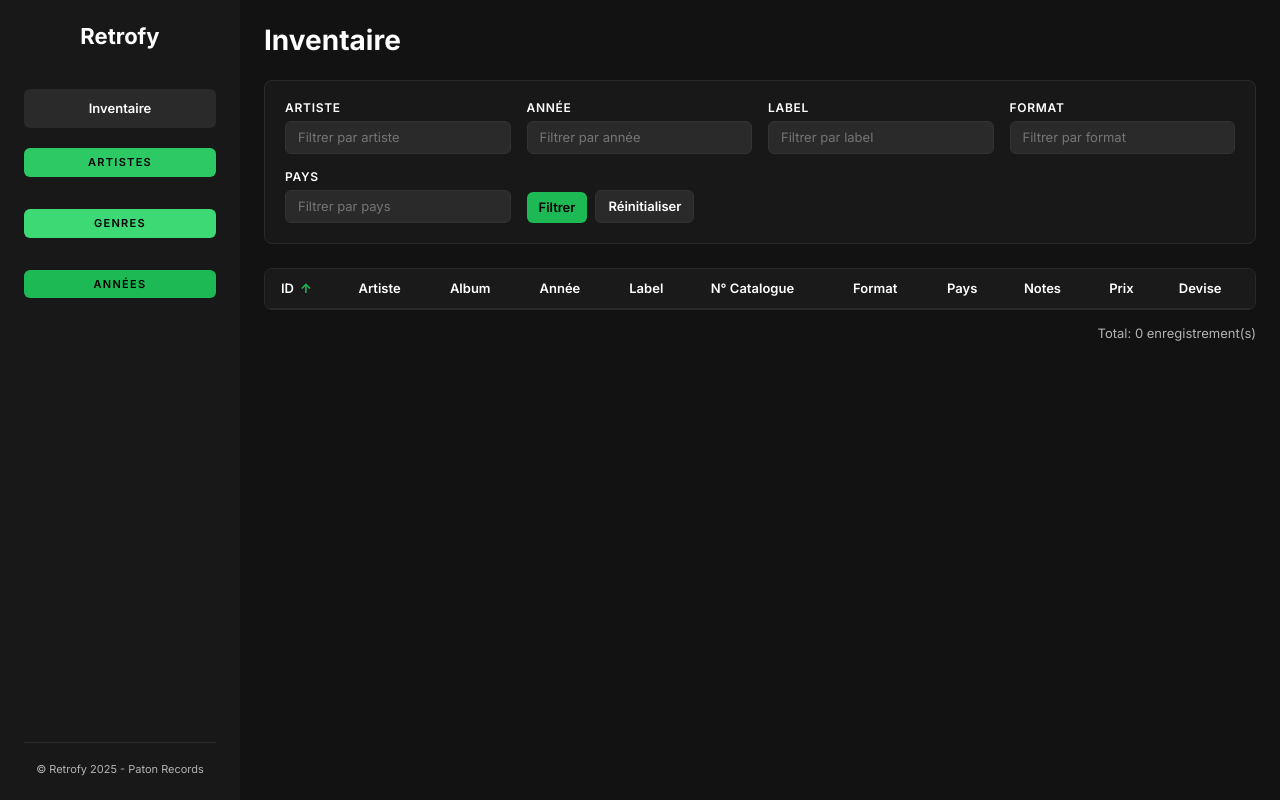
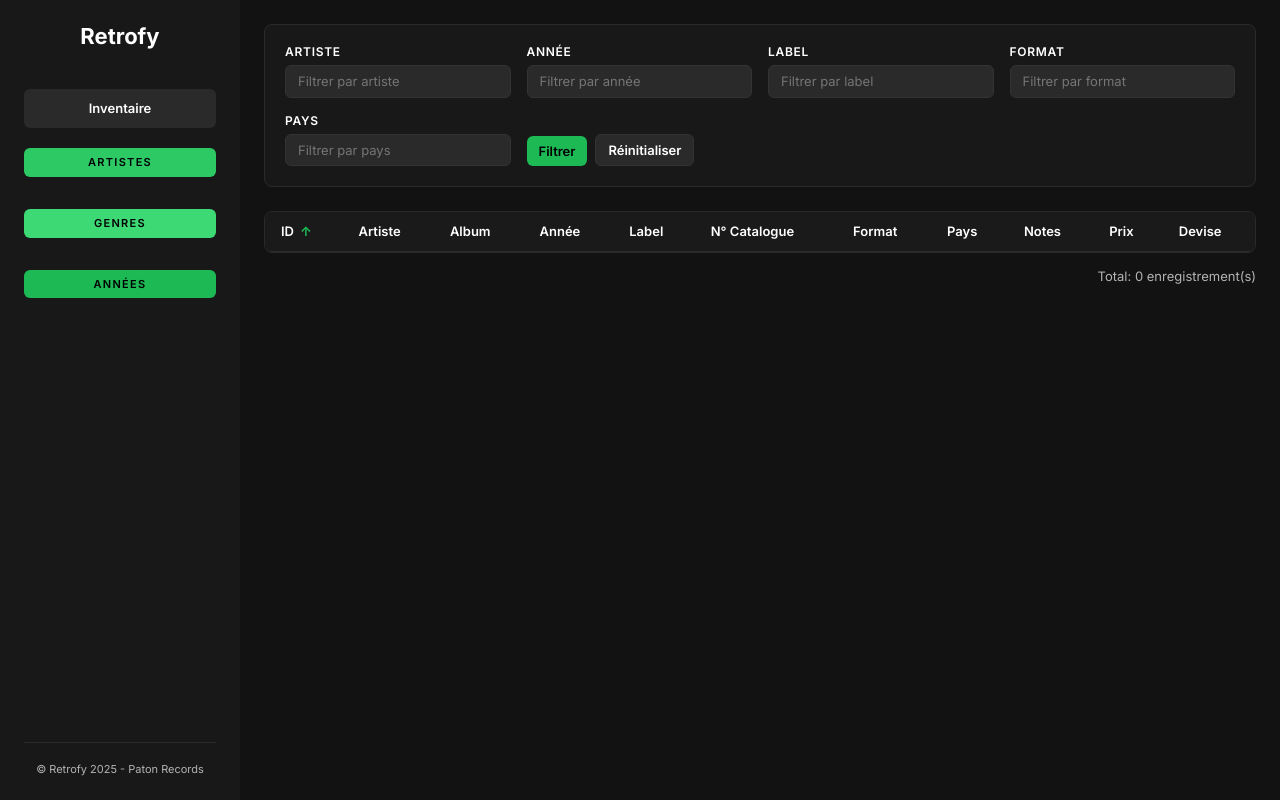
Before and after one commit to erille/Cursor-Retrofy, a Flask app: page /inventaire in a window 1280 px wide. Run offline with Flask 3, Linux system fonts and the light colour scheme; data that the repository does not hold is empty.

Commit message:
Test Branch inventaire page 5

```diff
--- a/templates/inventaire.html
+++ b/templates/inventaire.html
@@ -2,8 +2,6 @@
 
 {% block content %}
 <div class="inventaire-container">
-    <h1 class="inventaire-title">Inventaire</h1>
-
     <!-- Filtres -->
     <div class="filters-section">
         <form method="get" action="{{ url_for('inventaire') }}" class="filters-form">
```
